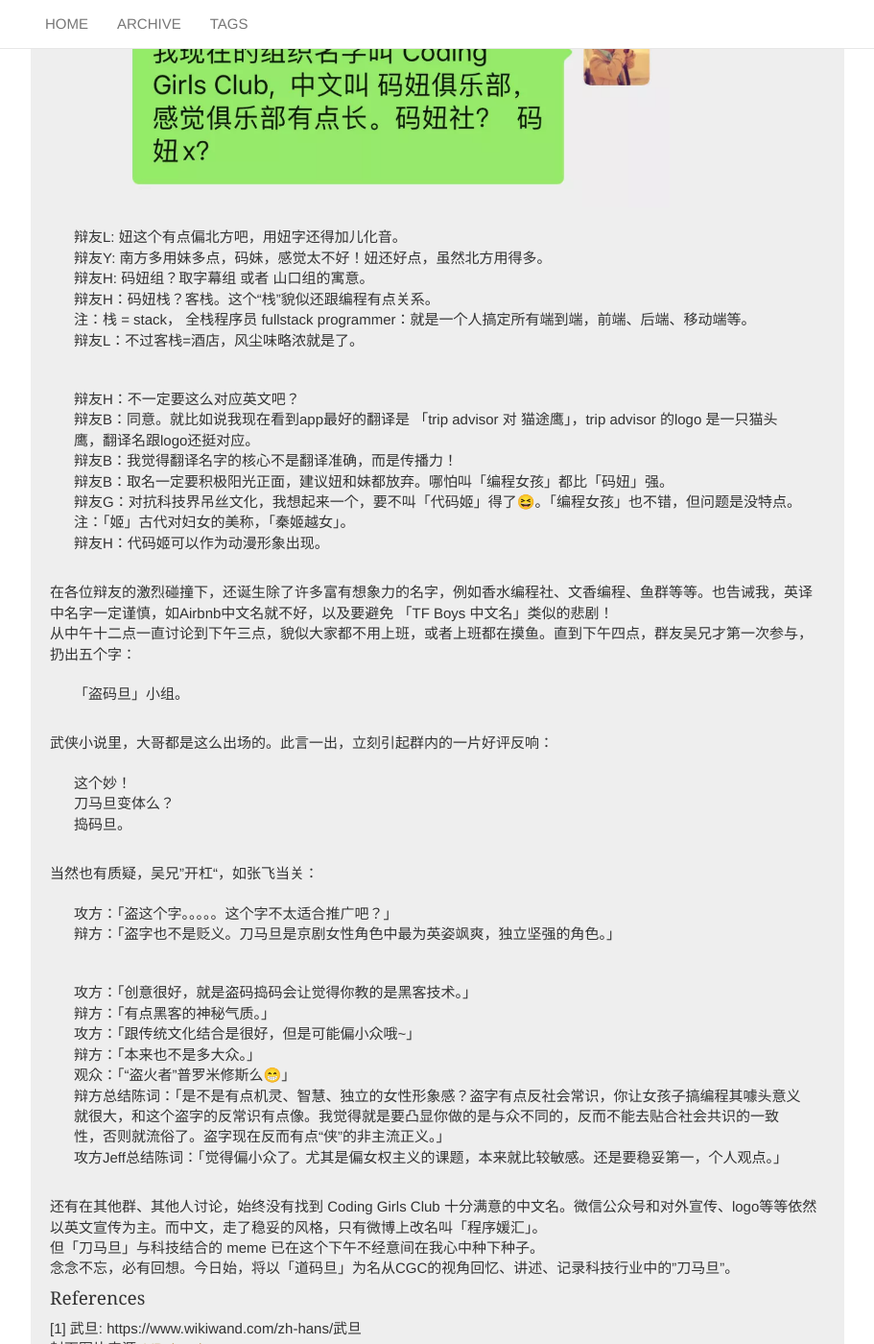
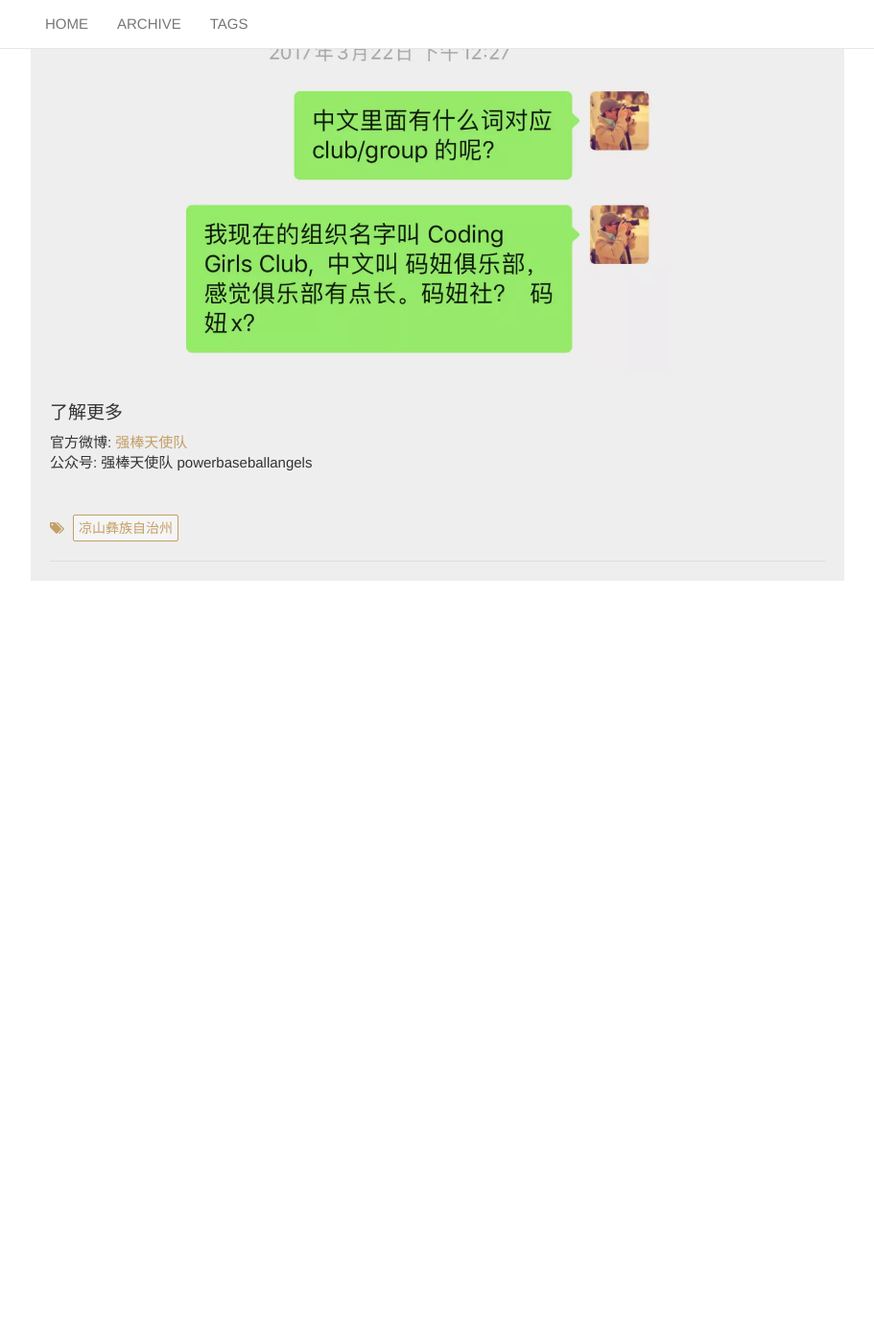
Before and after one commit to tititao/my-first-web, a Jekyll site: the page built from _posts/2020-01-01-dao-ma-dan.md, in a window 1280 px wide and 1400 px high, scrolled down 960 px. Shown: the whole window at 96% size, without its empty margins (38-949 px from the left). Built offline with Jekyll 4.4.1, drawn with Linux system fonts in a browser that asks for light colours; after the commit the page ends 1695 px from its top, so only the background shows below that; some of the changed text lies outside the part shown.

Commit message:
change the first post

```diff
--- a/_posts/2020-01-01-dao-ma-dan.md
+++ b/_posts/2020-01-01-dao-ma-dan.md
@@ -1,69 +1,15 @@
 ---
 layout: post
-title:  "道码旦・由来"
+title:  "我来自凉山"
 background: "/assets/images/001.jpg"
-category: "工作"
-tags: 感悟 feature
+category: "介绍"
+tags: 凉山彝族自治州
 ---
 
-_作者 : 吾塘_
+![海来尔子2](../assets/images/002.jpg)
+> * 我是**海来尔子**，出生于2011年8月3日。我是2019年12月加入强棒基地的，我的老家在四川凉山彝族自治州。我有大大的眼睛，长长睫毛，有些黝黑的苹果脸，活泼好动爱调皮，爱说爱笑爱聊天，很容易和人打成一片
+![海来尔子3](../assets/images/002.jpg)
 
-> * 谐音"刀马旦"。刀马旦是中国戏剧里的一种角式名称，属于武旦[1]中的一种，而武旦顾名思义就是会武的女性角色。刀马旦则重身段工架，以气势神情著称。旦角虽然是女性角色，但亦有"男旦"，如著名的梅兰芳先生。男旦亦称"乾旦"，即男性演员饰演戏剧中的旦角，究其原因，为封建时代女子无权登台演出。
-> * 道「码旦」：说「写代码的人」
-> * 「码旦」道码：「写代码的人」说「代码的道」
-> * "道"同音"盗"，普罗米修斯盗火的"盗"。
-
->  以上为之后本系列文章的基调。
->  笔挺站立、昂首挺胸。说所想，追所求。
-
-CGC在2016年成立之后，一直没有对应的中文名。时光回到2017年的三月， 当时已经决定在全国举办一日编程活动，为了传播力，觉得应该为CGC取个中文名。我在「北林辩协拥护社会主义核心价值观群」群里开脑洞：
-
-![002](../assets/images/002.jpg)
-
-> 辩友L: 妞这个有点偏北方吧，用妞字还得加儿化音。
-> 辩友Y: 南方多用妹多点，码妹，感觉太不好！妞还好点，虽然北方用得多。
-> 辩友H: 码妞组？取字幕组 或者 山口组的寓意。
-> 辩友H：码妞栈？客栈。这个“栈”貌似还跟编程有点关系。
-> 注：栈 = stack， 全栈程序员 fullstack programmer：就是一个人搞定所有端到端，前端、后端、移动端等。
-> 辩友L：不过客栈=酒店，风尘味略浓就是了。
-
-> 辩友H：不一定要这么对应英文吧？
-> 辩友B：同意。就比如说我现在看到app最好的翻译是 「trip advisor 对 猫途鹰」，trip advisor 的logo 是一只猫头鹰，翻译名跟logo还挺对应。
-> 辩友B：我觉得翻译名字的核心不是翻译准确，而是传播力！
-> 辩友B：取名一定要积极阳光正面，建议妞和妹都放弃。哪怕叫「编程女孩」都比「码妞」强。
-> 辩友G：对抗科技界吊丝文化，我想起来一个，要不叫「代码姬」得了😆。「编程女孩」也不错，但问题是没特点。
-> 注：「姬」古代对妇女的美称，「秦姬越女」。
-> 辩友H：代码姬可以作为动漫形象出现。
-
-在各位辩友的激烈碰撞下，还诞生除了许多富有想象力的名字，例如香水编程社、文香编程、鱼群等等。也告诫我，英译中名字一定谨慎，如Airbnb中文名就不好，以及要避免 「TF Boys 中文名」类似的悲剧！
-从中午十二点一直讨论到下午三点，貌似大家都不用上班，或者上班都在摸鱼。直到下午四点，群友吴兄才第一次参与，扔出五个字：
-
-> 「盗码旦」小组。
-
-武侠小说里，大哥都是这么出场的。此言一出，立刻引起群内的一片好评反响：
-
-> 这个妙！
-> 刀马旦变体么？
-> 捣码旦。
-
-当然也有质疑，吴兄”开杠“，如张飞当关：
-
-> 攻方：「盗这个字。。。。。这个字不太适合推广吧？」
-> 辩方：「盗字也不是贬义。刀马旦是京剧女性角色中最为英姿飒爽，独立坚强的角色。」
-
-> 攻方：「创意很好，就是盗码捣码会让觉得你教的是黑客技术。」
-> 辩方：「有点黑客的神秘气质。」
-> 攻方：「跟传统文化结合是很好，但是可能偏小众哦~」
-> 辩方：「本来也不是多大众。」
-> 观众：「“盗火者”普罗米修斯么😁」
-> 辩方总结陈词：「是不是有点机灵、智慧、独立的女性形象感？盗字有点反社会常识，你让女孩子搞编程其噱头意义就很大，和这个盗字的反常识有点像。我觉得就是要凸显你做的是与众不同的，反而不能去贴合社会共识的一致性，否则就流俗了。盗字现在反而有点“侠”的非主流正义。」
-> 攻方Jeff总结陈词：「觉得偏小众了。尤其是偏女权主义的课题，本来就比较敏感。还是要稳妥第一，个人观点。」
-
-还有在其他群、其他人讨论，始终没有找到 Coding Girls Club 十分满意的中文名。微信公众号和对外宣传、logo等等依然以英文宣传为主。而中文，走了稳妥的风格，只有微博上改名叫「程序媛汇」。
-但「刀马旦」与科技结合的 meme 已在这个下午不经意间在我心中种下种子。
-念念不忘，必有回想。今日始，将以「道码旦」为名从CGC的视角回忆、讲述、记录科技行业中的"刀马旦"。
-
-#### References
-[1] 武旦: https://www.wikiwand.com/zh-hans/武旦
-封面图片来源: [VPoltrack](https://twitter.com/VPoltrack)
-内容页图片来源: CodingGirlsClub 公众号
+#### 了解更多
+官方微博: [强棒天使队](https://weibo.com/PBangels?is_all=1)
+公众号: 强棒天使队 powerbaseballangels
```
